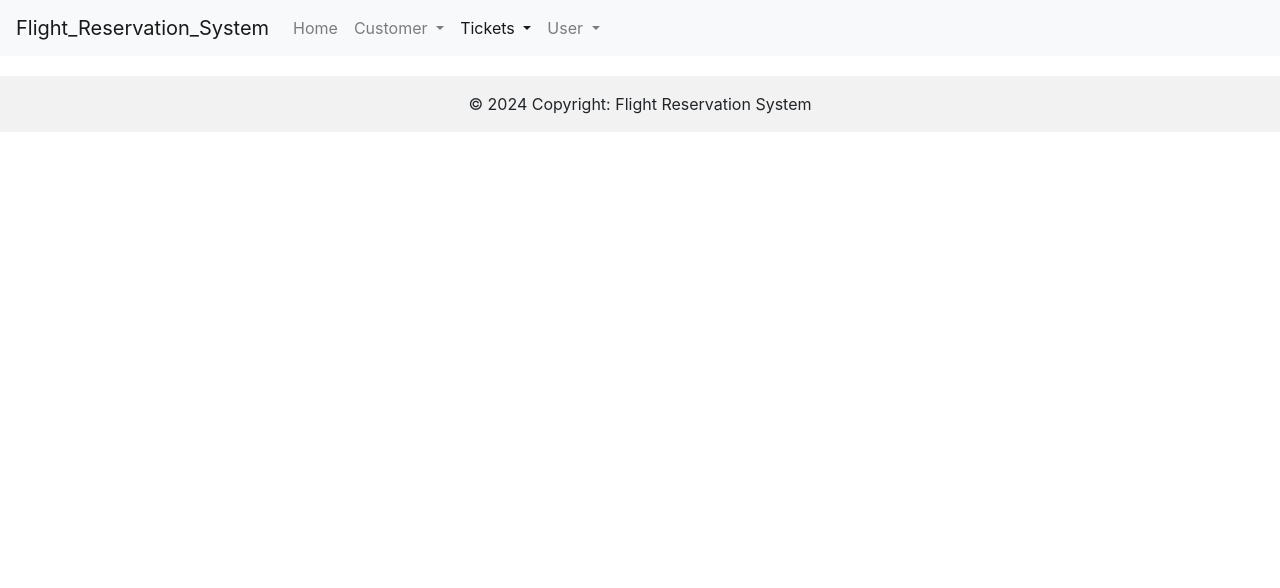
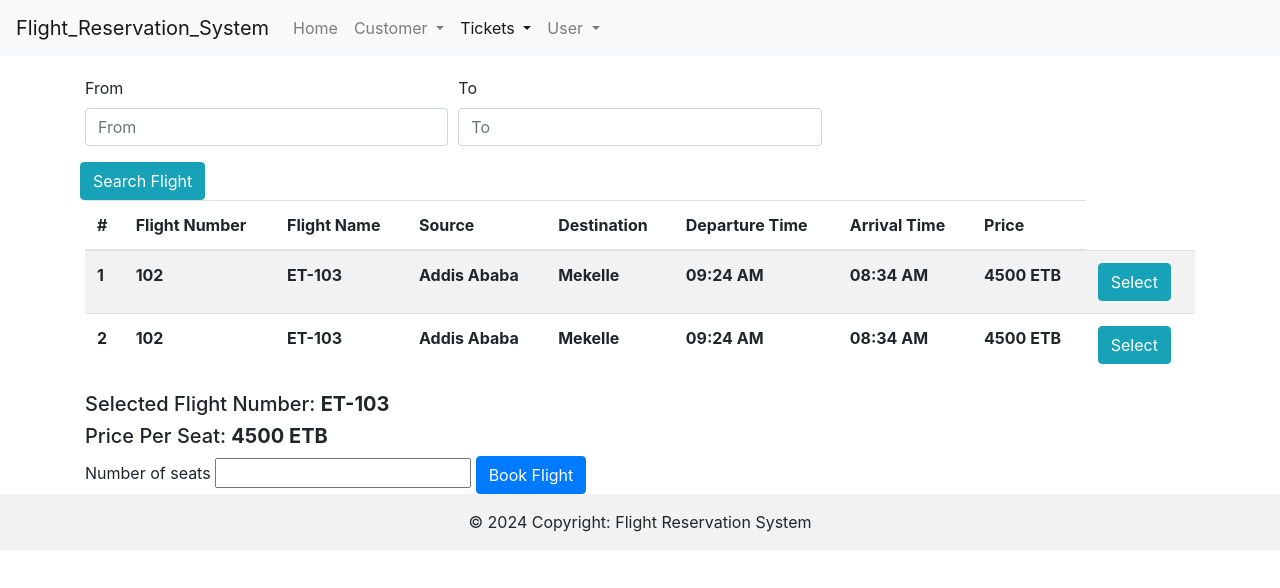
Before and after one commit to FitsumMehari/DBFRS, a website: page app/page_book_ticket/index.html in a window 1280 px wide. Drawn offline with Linux system fonts and the light colour scheme.

Commit message:
finish ui form

```diff
--- a/app/page_book_ticket/index.html
+++ b/app/page_book_ticket/index.html
@@ -20,7 +20,7 @@
 
         <div class="collapse navbar-collapse" id="navbarSupportedContent">
             <ul class="navbar-nav mr-auto">
-                <li class="nav-item ">
+                <li class="nav-item">
                     <a class="nav-link" href="/page_home/index.html">Home</a>
                 </li>
 
@@ -29,40 +29,143 @@
               Customer
             </a>
                     <div class="dropdown-menu" aria-labelledby="navbarDropdown">
-                        <a class="dropdown-item" href="/page_add_customer/index.html">Add Customer</a>
-                        <a class="dropdown-item" href="/page_search_customer/index.html">Search Customer</a>
+                        <a class="dropdown-item" href="/page_add_customer/index.html">Add Customer</a
+              >
+              <a class="dropdown-item" href="/page_search_customer/index.html"
+                >Search Customer</a
+              >
             </div>
           </li>
 
           <li class="nav-item dropdown active">
-                    <a class="nav-link dropdown-toggle" href="#" id="navbarDropdown" role="button" data-toggle="dropdown" aria-haspopup="true" aria-expanded="false">
-              Tickets   <span class="sr-only">(current)</span>
+            <a
+              class="nav-link dropdown-toggle"
+              href="#"
+              id="navbarDropdown"
+              role="button"
+              data-toggle="dropdown"
+              aria-haspopup="true"
+              aria-expanded="false"
+            >
+              Tickets <span class="sr-only">(current)</span>
             </a>
                         <div class="dropdown-menu" aria-labelledby="navbarDropdown">
-                        <a class="dropdown-item" href="/page_add_flight/index.html">Add Flight</a>
-                        <a class="dropdown-item" href="/page_book_ticket/index.html">Book Ticket</a>
+                            <a class="dropdown-item" href="/page_add_flight/index.html">Add Flight</a
+              >
+              <a class="dropdown-item" href="/page_book_ticket/index.html"
+                >Book Ticket</a
+              >
               <div class="dropdown-divider"></div>
-                        <a class="dropdown-item" href="/page_ticket_report/index.html">Get Report</a>
+              <a class="dropdown-item" href="/page_ticket_report/index.html"
+                >Get Report</a
+              >
             </div>
           </li>
 
           <li class="nav-item dropdown">
-                    <a class="nav-link dropdown-toggle" href="#" id="navbarDropdown" role="button" data-toggle="dropdown" aria-haspopup="true" aria-expanded="false">
+            <a
+              class="nav-link dropdown-toggle"
+              href="#"
+              id="navbarDropdown"
+              role="button"
+              data-toggle="dropdown"
+              aria-haspopup="true"
+              aria-expanded="false"
+            >
               User
             </a>
                             <div class="dropdown-menu" aria-labelledby="navbarDropdown">
-                        <a class="dropdown-item" href="/page_add_user/index.html">Add New User</a>
+                                <a class="dropdown-item" href="/page_add_user/index.html">Add New User</a
+              >
             </div>
           </li>
         </ul>
       </div>
     </nav>
 
-    <div class="container" style="margin-top: 20px"></div>
+    <div class="container" style="margin-top: 20px">
+      <form>
+        <div class="form-row">
+          <div class="form-group col-md-4">
+            <label for="source">From</label>
+            <input
+              type="text"
+              class="form-control"
+              id="source"
+              placeholder="From"
+            />
+          </div>
+          <div class="form-group col-md-4">
+            <label for="destination">To</label>
+            <input
+              type="text"
+              class="form-control"
+              id="destination"
+              placeholder="To"
+            />
+          </div>
+        </div>
+        <div class="form-row">
+          <button class="btn btn-info">Search Flight</button>
+        </div>
+      </form>
+
+      <div class="table-responsive">
+        <table class="table table-striped">
+          <thead>
+            <tr>
+              <th scope="col">#</th>
+              <th scope="col">Flight Number</th>
+              <th scope="col">Flight Name</th>
+              <th scope="col">Source</th>
+              <th scope="col">Destination</th>
+              <th scope="col">Departure Time</th>
+              <th scope="col">Arrival Time</th>
+              <th scope="col">Price</th>
+            </tr>
+          </thead>
+          <tbody>
+            <tr>
+                <th scope="col">1</th>
+                <th scope="col">102</th>
+                <th scope="col">ET-103</th>
+                <th scope="col">Addis Ababa</th>
+                <th scope="col">Mekelle</th>
+                <th scope="col">09:24 AM</th>
+                <th scope="col">08:34 AM</th>
+                <th scope="col">4500 ETB</th>
+                <th scope="col"><button class="btn btn-info">Select</button></th>
+              </tr>
+              <tr>
+                <th scope="col">2</th>
+                <th scope="col">102</th>
+                <th scope="col">ET-103</th>
+                <th scope="col">Addis Ababa</th>
+                <th scope="col">Mekelle</th>
+                <th scope="col">09:24 AM</th>
+                <th scope="col">08:34 AM</th>
+                <th scope="col">4500 ETB</th>
+                <th scope="col"><button class="btn btn-info">Select</button></th>
+              </tr>
+          </tbody>
+        </table>
+      </div>
+
+      <div>
+        <h5>Selected Flight Number: <b>ET-103</b></h5>
+        <h5>Price Per Seat: <b>4500 ETB</b></h5>
+        <label for="seats">Number of seats</label>
+        <input id="seats" type="number">
+        <button class="btn btn-primary">Book Flight</button>
+      </div>
+    </div>
 
     <footer class="bg-body-tertiary text-center text-lg-start">
       <!-- Copyright -->
-        <div class="text-center p-3" style="background-color: rgba(0, 0, 0, 0.05)">
+      <div
+        class="text-center p-3"
+        style="background-color: rgba(0, 0, 0, 0.05)"
+      >
         © 2024 Copyright:
         <a class="text-body" href="#">Flight Reservation System</a>
                             </div>
```
Lines whose indentation alone changed are shown as unchanged.
